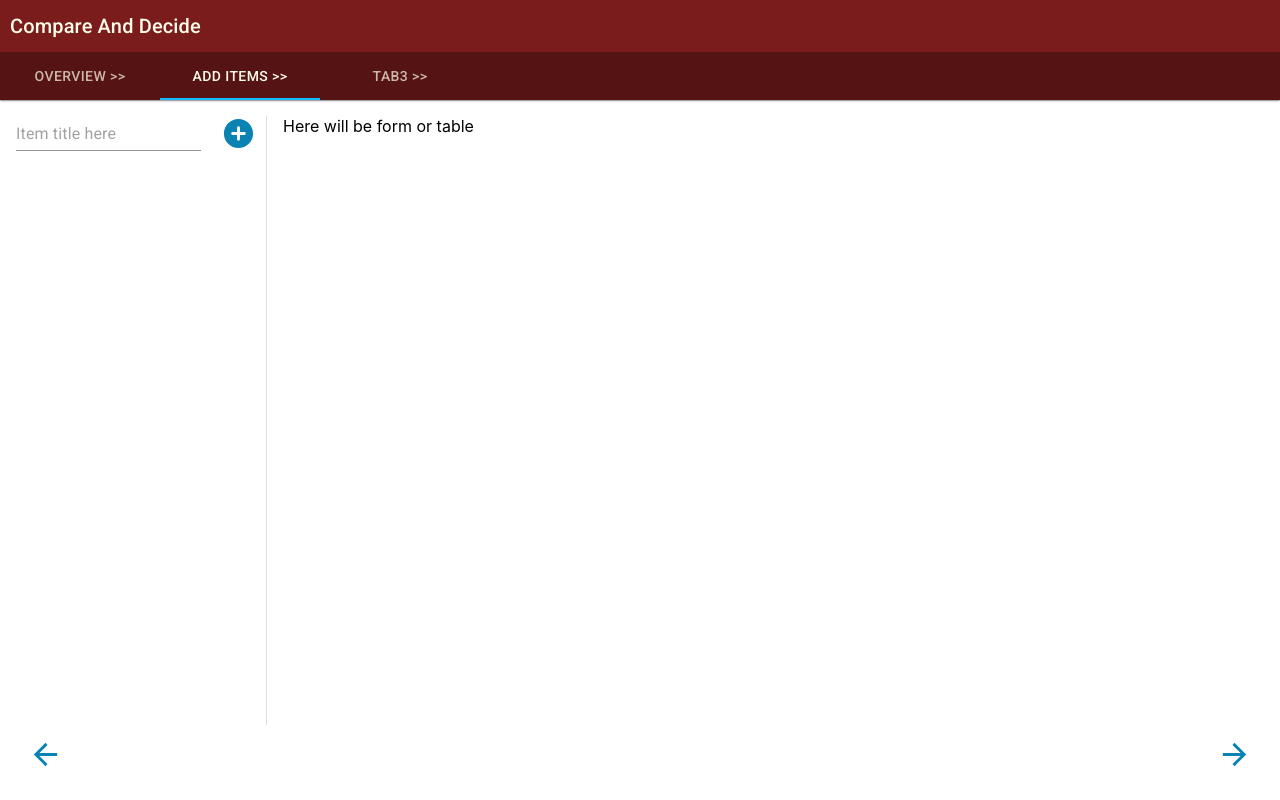
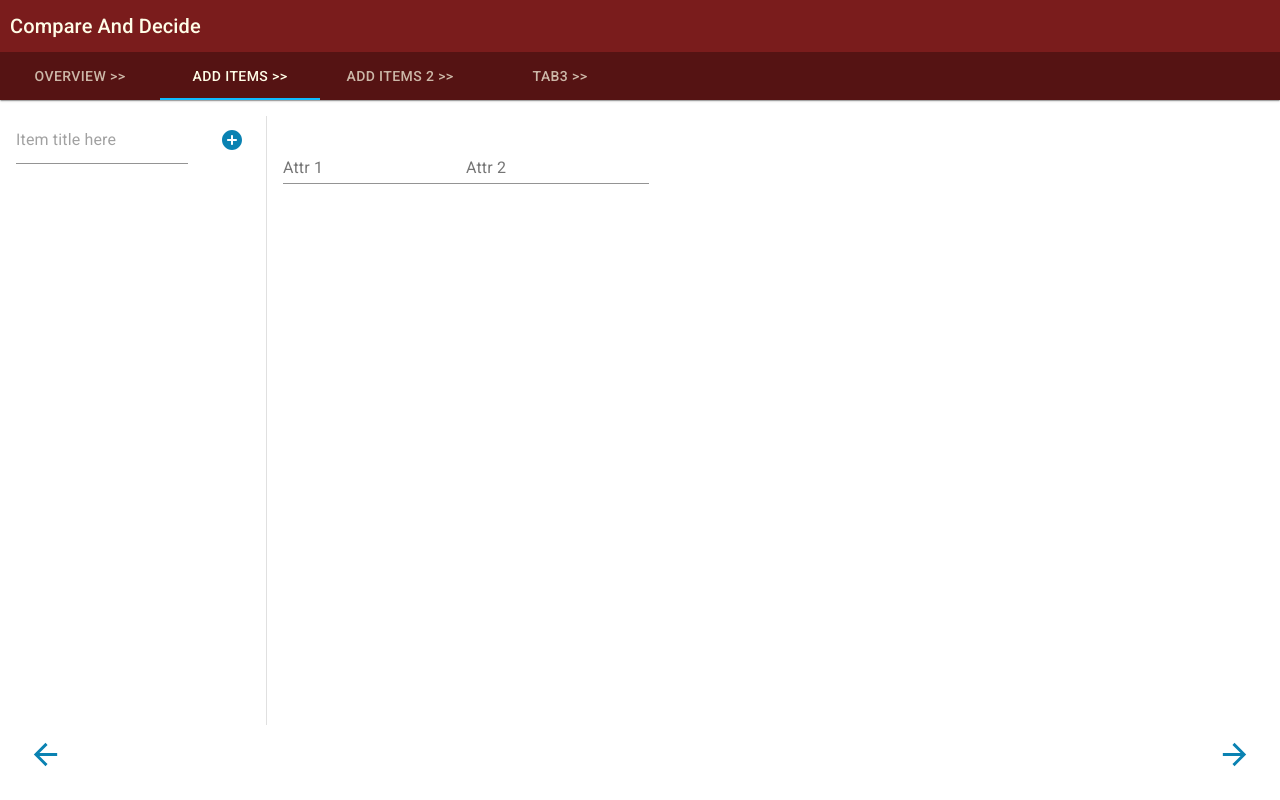
Before and after one commit to devbkhadka/compare-and-decide, a React (Create React App) app: page / in a window 1280 px wide. Both pictures are taken after a click on the tab "ADD ITEMS >>". Built offline with nearby package versions, Linux system fonts and the light colour scheme.

Commit message:
added basic layout for add_items_grid component

```diff
--- a/src/App.js
+++ b/src/App.js
@@ -7,7 +7,8 @@ import theme from './styles/theme'
 import TabbedWizard from './components/wizard'
 import Overview from './components/overview'
 import store from './datastore/store'
-import AddItem from './components/add_items'
+import AddItemsPane from './components/add_items_pane'
+import AddItemsGrid from './components/add_items_grid'
 
 import './App.css';
 
@@ -43,9 +44,10 @@ function App() {
         </Box>
         <Box flexGrow={1} className={classes.container}>
           <Provider store={store}>
-            <TabbedWizard tabs={['Overview >>', 'Add Items >>', 'tab3 >>']}>
+            <TabbedWizard tabs={['Overview >>', 'Add Items >>', 'Add Items 2 >>', 'tab3 >>']}>
                 <Overview/>
-                <AddItem></AddItem>
+                <AddItemsPane></AddItemsPane>
+                <AddItemsGrid></AddItemsGrid>
                 <div>Tab 3</div>
             </TabbedWizard>
           </Provider>
--- /dev/null
+++ b/src/components/add_items_grid.js
@@ -0,0 +1,42 @@
+import React from 'react'
+
+import { Box, Input, Typography, makeStyles } from '@material-ui/core'
+import { joinClss } from '../utils/css_utils'
+
+const useRowStyles = makeStyles(theme=>({
+    root: {
+        display: 'flex',
+        alignItems: 'flex-end',
+
+    },
+    rowHeader: {
+        flexGrow: 1,
+        backgroundColor: theme.palette.secondary.main,
+        margin: '0px'
+    },
+    rowItem: {
+        flexGrow: 1
+    },
+    standardMargin: {
+        padding: theme.spacing(1)
+    }
+}))
+
+function AddItemRow({attributes, item}) {
+    const classes = useRowStyles()
+    return <Box className={classes.root}>
+        { [ <Typography variant='body' className={ joinClss(classes.standardMargin, classes.rowHeader)}>{item.title}</Typography>,
+            ...attributes.map((attr, i)=>
+                <Input name={`${attr}-${i}`} className={joinClss(classes.standardMargin, classes.rowItem)}
+                value={item[attr]} placeholder={attr}></Input>)]}
+    </Box>
+}
+
+
+export default function AddItem2(props) {
+    const items = [{title: 'item 1'}, {title: 'item 2'}, {title: 'item 3'}]
+    const attrs = ['attr 1', 'attr 2', 'attr 3', 'attr 4']
+    return <Box display='flex' flexDirection='column'>
+        {items.map((item, i)=><AddItemRow attributes={attrs} item={item}></AddItemRow>)}
+    </Box>
+}
--- a/src/components/add_items.js
+++ b/src/components/add_items_pane.js
@@ -5,8 +5,11 @@ import {
     Tabs,
     Tab,
     Box,
+    Typography,
+    TextField,
+    IconButton,
     makeStyles,
-    withStyles
+    withStyles,
 } from '@material-ui/core'
 
 import {AddCircleRounded as Add} from '@material-ui/icons'
@@ -50,7 +53,7 @@ const StyledTab = withStyles(theme=>({
     }
 })) (Tab)
 
-export default function AddItem(props) {
+export default function AddItems(props) {
 
     const [itemTitle, setItemTitle] = useState('')
     const [activeTab, setActiveTab] = useState(0)
@@ -79,7 +82,9 @@ export default function AddItem(props) {
                         <Input style={{flexGrow:1, marginRight:20}} required data-testid='inpNewitem'
                             label='Add item title' value={itemTitle} onChange={ handleItemTitleChanged }
                             placeholder='Item title here'/>
-                        <Add data-testid='btnAdd' fontSize='large' onClick={handleAdd}>Add</Add>
+                        <IconButton>
+                            <Add data-testid='btnAdd' onClick={handleAdd}>Add</Add>
+                        </IconButton>
                     </Box>
                     <Tabs orientation="vertical" variant="scrollable"
                         className={classes.tabs} value={activeTab}
@@ -90,7 +95,15 @@ export default function AddItem(props) {
                     </Tabs>
                 </Box>
                 <Box className={ joinClss(classes.fullHeight, classes.rightPanel)}>
-                        Here will be form or table
+                    <Typography variant='h4' style={{marginBottom:20}}>
+                        {items[activeTab]}
+                    </Typography>
+                    <Box display='flex' flexWrap>
+                        <TextField name='attr1' label='Attr 1'></TextField>
+                        <TextField name='attr2' label='Attr 2'></TextField>
+                    </Box>
+
+
                 </Box>
             </Box>
 }
--- a/src/datastore/reducer.js
+++ b/src/datastore/reducer.js
@@ -10,7 +10,7 @@ export default function (state=initialState, payload) {
             if(payload.data){
                 return {...state, items: [...state.items, payload.data]}
             }
-
+            return state
         default:
             return state
     }
```
